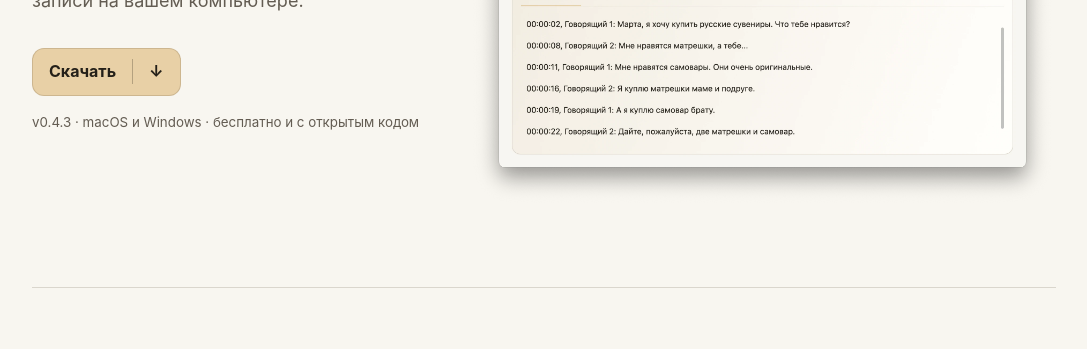
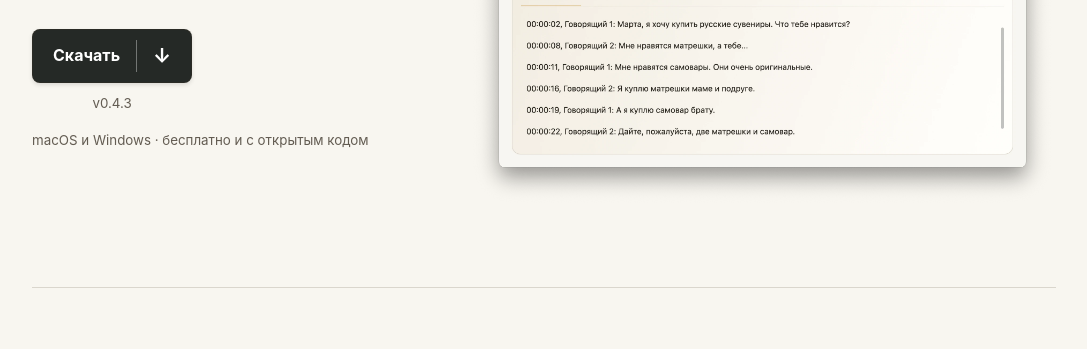
Before and after one commit to ufocoder/speech-to-text, a plain HTML site: page docs/index.html in a window 1280 px wide. Shown: the part 451-800 px from the top of the page, without its empty margins (96-1183 px from the left). Drawn offline with Linux system fonts and the light colour scheme; no server answers.

Commit message:
Refine landing page download buttons

```diff
--- a/docs/app.mjs
+++ b/docs/app.mjs
@@ -35,7 +35,8 @@ async function showDownloads() {
       const size = Number.isFinite(asset.size) && asset.size > 0
         ? new Intl.NumberFormat('ru', { maximumFractionDigits: 2 }).format(asset.size / 1_000_000)
         : null;
-      link.textContent = size ? `Скачать · ${size} МБ ↓` : 'Скачать ZIP ↓';
+      link.firstElementChild.textContent = size ? `Скачать · ${size} МБ` : 'Скачать ZIP';
+      link.lastElementChild.textContent = '↓';
       if (platform === link.dataset.platform && size) {
         const button = document.querySelector('#primary-download');
         button.href = url;
--- a/docs/index.html
+++ b/docs/index.html
@@ -35,8 +35,11 @@
       <div class="hero-copy">
         <h1 id="hero-title">От записи<br>к расшифровке</h1>
         <p>Преобразуйте аудио в текст с таймингами и отметками говорящих. S2T обрабатывает записи на вашем компьютере.</p>
-        <a class="button primary" id="primary-download" href="#downloads"><span>Скачать</span><span aria-hidden="true">↓</span></a>
-        <small><span data-app-version>v0.4.3</span> · macOS и Windows · бесплатно и с открытым кодом</small>
+        <div class="hero-download">
+          <a class="button primary" id="primary-download" href="#downloads"><span>Скачать</span><span aria-hidden="true">↓</span></a>
+          <small data-app-version>v0.4.3</small>
+        </div>
+        <small>macOS и Windows · бесплатно и с открытым кодом</small>
       </div>
       <img class="hero-screenshot" src="./image.webp" width="2190" height="1826" alt="Интерфейс приложения S2T">
     </section>
@@ -72,15 +75,15 @@
         <header><h3>Скачать S2T</h3><small data-app-version>v0.4.3</small></header>
         <div class="row">
           <span>macOS<small>Apple Silicon · .zip</small></span>
-          <a data-platform="macos-arm64" class="button" href="https://github.com/ufocoder/speech-to-text/releases">Релизы ↗</a>
+          <a data-platform="macos-arm64" class="button release-download" href="https://github.com/ufocoder/speech-to-text/releases"><span>Релизы</span><span class="download-arrow" aria-hidden="true">↗</span></a>
         </div>
         <div class="row">
           <span>macOS<small>Intel · .zip</small></span>
-          <a data-platform="macos-x86_64" class="button" href="https://github.com/ufocoder/speech-to-text/releases">Релизы ↗</a>
+          <a data-platform="macos-x86_64" class="button release-download" href="https://github.com/ufocoder/speech-to-text/releases"><span>Релизы</span><span class="download-arrow" aria-hidden="true">↗</span></a>
         </div>
         <div class="row">
           <span>Windows<small>x64 · .zip</small></span>
-          <a data-platform="windows-x64" class="button" href="https://github.com/ufocoder/speech-to-text/releases">Релизы ↗</a>
+          <a data-platform="windows-x64" class="button release-download" href="https://github.com/ufocoder/speech-to-text/releases"><span>Релизы</span><span class="download-arrow" aria-hidden="true">↗</span></a>
         </div>
         <div class="download-footer">
           <small>Архивы доступны на GitHub Releases</small>
--- a/docs/style.css
+++ b/docs/style.css
@@ -34,10 +34,23 @@ p, small { color: var(--muted); }
 .hero small { display: block; margin-top: 16px; }
 .button { display: inline-flex; align-items: center; gap: 16px; border: 1px solid var(--line); border-radius: 12px; padding: 8px 16px; font-size: .875rem; }
 .button:hover { border-color: var(--gold); }
-.primary { background: #e8d0a6; color: var(--ink); font-size: 1rem; font-weight: 650; min-height: 48px; }
-.primary { max-width: 100%; }
-.primary:hover { background: #ebd8b6; }
-.primary span:last-child { flex-shrink: 0; border-inline-start: 1px solid rgb(23 19 12 / 25%); padding-inline-start: 16px; }
+.hero-download { display: grid; width: fit-content; max-width: 100%; gap: 10px; }
+.hero-download small { margin: 0; text-align: center; }
+.primary {
+  justify-content: space-between;
+  min-height: 54px;
+  padding: 10px 20px;
+  border-radius: 8px;
+  background: #252926;
+  color: #fff;
+  box-shadow: 0 2px 4px rgb(0 0 0 / 12%);
+  font-size: 1rem;
+  font-weight: 650;
+}
+.primary:hover { background: #363d37; }
+.primary span:last-child, .download-arrow { flex-shrink: 0; border-inline-start: 1px solid rgb(23 19 12 / 25%); padding-inline-start: 16px; }
+.primary span:last-child { border-color: rgb(255 255 255 / 36%); font-size: 1.25rem; }
+
 
 .hero-screenshot {
   grid-column: 6 / -1;
@@ -73,6 +86,7 @@ p, small { color: var(--muted); }
 .download-card header { gap: 16px; margin-bottom: 16px; }
 .row { gap: 8px; flex-wrap: wrap; border-top: 1px solid var(--line); padding-block: 16px; }
 .row small { display: block; }
+.release-download { justify-content: space-between; min-width: min(100%, 180px); }
 .download-footer { border-top: 1px solid var(--line); padding-top: 16px; }
 .download-footer a { display: block; margin-top: 8px; }
 
```
